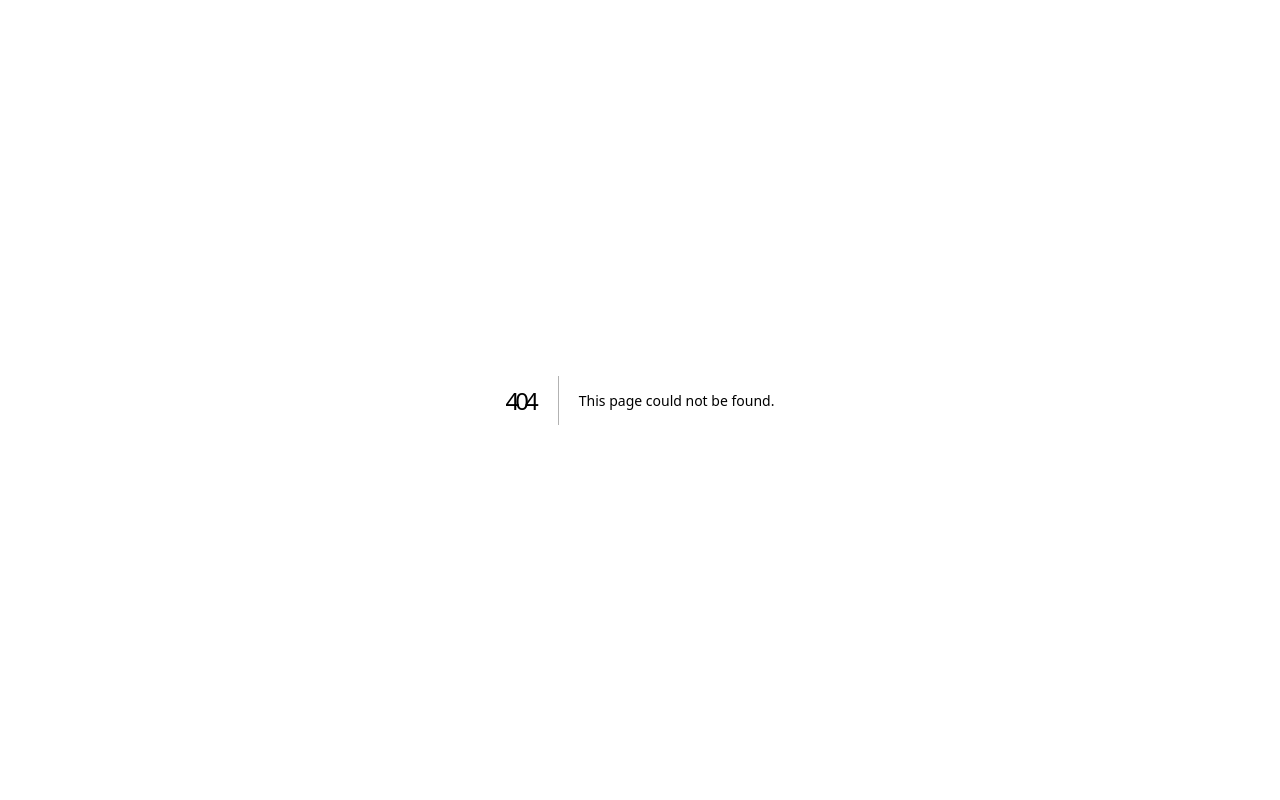
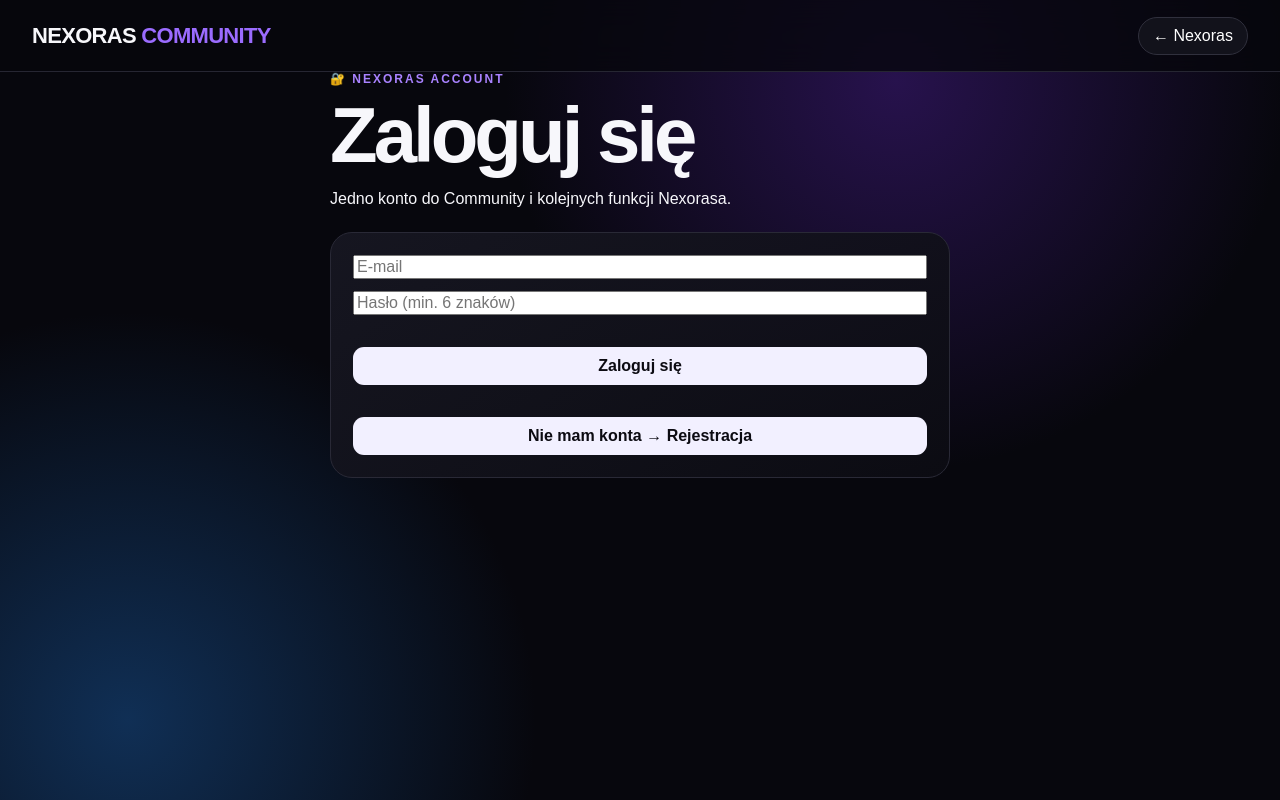
Before and after one commit to radekkarc1-crypto/Nexoras-Comunity, a Next.js app: page /login in a window 1280 px wide. Before the commit this address had no page. Built offline with nearby package versions, Linux system fonts and the light colour scheme; no server answers.

Commit message:
Add Nexoras authentication page

```diff
--- /dev/null
+++ b/app/login/page.js
@@ -0,0 +1,100 @@
+"use client";
+
+import { useEffect, useState } from "react";
+import { getSupabaseBrowser } from "../../lib/supabase-browser";
+
+export default function LoginPage() {
+  const [mode, setMode] = useState("login");
+  const [email, setEmail] = useState("");
+  const [password, setPassword] = useState("");
+  const [username, setUsername] = useState("");
+  const [displayName, setDisplayName] = useState("");
+  const [busy, setBusy] = useState(false);
+  const [message, setMessage] = useState("");
+  const [user, setUser] = useState(null);
+
+  useEffect(() => {
+    const supabase = getSupabaseBrowser();
+    if (!supabase) return;
+    supabase.auth.getUser().then(({ data }) => setUser(data.user || null));
+  }, []);
+
+  async function submit(e) {
+    e.preventDefault();
+    setMessage("");
+    const supabase = getSupabaseBrowser();
+    if (!supabase) {
+      setMessage("⚠️ Brak konfiguracji Supabase w Vercel.");
+      return;
+    }
+    if (password.length < 6) {
+      setMessage("⚠️ Hasło musi mieć minimum 6 znaków.");
+      return;
+    }
+    setBusy(true);
+    try {
+      if (mode === "login") {
+        const { error } = await supabase.auth.signInWithPassword({ email, password });
+        if (error) throw error;
+        window.location.href = "/profile";
+      } else {
+        const cleanUsername = username.trim().toLowerCase().replace(/[^a-z0-9_]/g, "");
+        if (cleanUsername.length < 3) throw new Error("Nick musi mieć minimum 3 znaki i może zawierać litery, cyfry oraz _." );
+        const { data, error } = await supabase.auth.signUp({
+          email,
+          password,
+          options: { data: { username: cleanUsername, display_name: displayName.trim() || cleanUsername } },
+        });
+        if (error) throw error;
+        if (data.session) window.location.href = "/profile";
+        else setMessage("✅ Konto utworzone. Sprawdź e-mail, jeśli Supabase wymaga potwierdzenia adresu.");
+      }
+    } catch (error) {
+      setMessage(`⚠️ ${error.message}`);
+    } finally {
+      setBusy(false);
+    }
+  }
+
+  async function logout() {
+    const supabase = getSupabaseBrowser();
+    if (supabase) await supabase.auth.signOut();
+    setUser(null);
+    setMessage("👋 Wylogowano.");
+  }
+
+  return (
+    <main className="shell">
+      <header className="topbar">
+        <div className="logo">NEXORAS <span>COMMUNITY</span></div>
+        <a className="profile" href="/">← Nexoras</a>
+      </header>
+      <section className="notesPage" style={{maxWidth: 620, margin: "0 auto"}}>
+        <div className="kicker">🔐 NEXORAS ACCOUNT</div>
+        <h1>{user ? "Jesteś zalogowany" : mode === "login" ? "Zaloguj się" : "Utwórz konto"}</h1>
+        <p>{user ? `Zalogowano jako ${user.email}.` : "Jedno konto do Community i kolejnych funkcji Nexorasa."}</p>
+
+        {user ? (
+          <div className="card" style={{marginTop: 24}}>
+            <p>🟢 Sesja działa poprawnie.</p>
+            <button onClick={logout}>Wyloguj się</button>
+          </div>
+        ) : (
+          <form onSubmit={submit} className="card" style={{marginTop: 24, display: "grid", gap: 12}}>
+            {mode === "register" && <>
+              <input value={username} onChange={e => setUsername(e.target.value)} placeholder="Nick, np. Nexorian_07" autoComplete="username" required />
+              <input value={displayName} onChange={e => setDisplayName(e.target.value)} placeholder="Nazwa wyświetlana" autoComplete="name" />
+            </>}
+            <input type="email" value={email} onChange={e => setEmail(e.target.value)} placeholder="E-mail" autoComplete="email" required />
+            <input type="password" value={password} onChange={e => setPassword(e.target.value)} placeholder="Hasło (min. 6 znaków)" autoComplete={mode === "login" ? "current-password" : "new-password"} required />
+            <button type="submit" disabled={busy}>{busy ? "⏳ Chwila..." : mode === "login" ? "Zaloguj się" : "Utwórz konto"}</button>
+            {message && <p>{message}</p>}
+            <button type="button" onClick={() => { setMode(mode === "login" ? "register" : "login"); setMessage(""); }}>
+              {mode === "login" ? "Nie mam konta → Rejestracja" : "Mam konto → Logowanie"}
+            </button>
+          </form>
+        )}
+      </section>
+    </main>
+  );
+}
```
